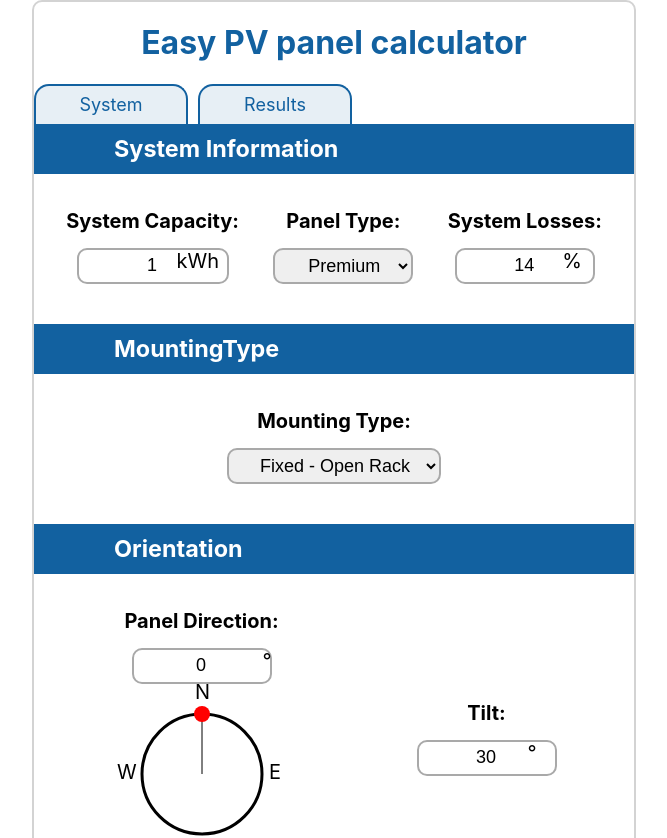
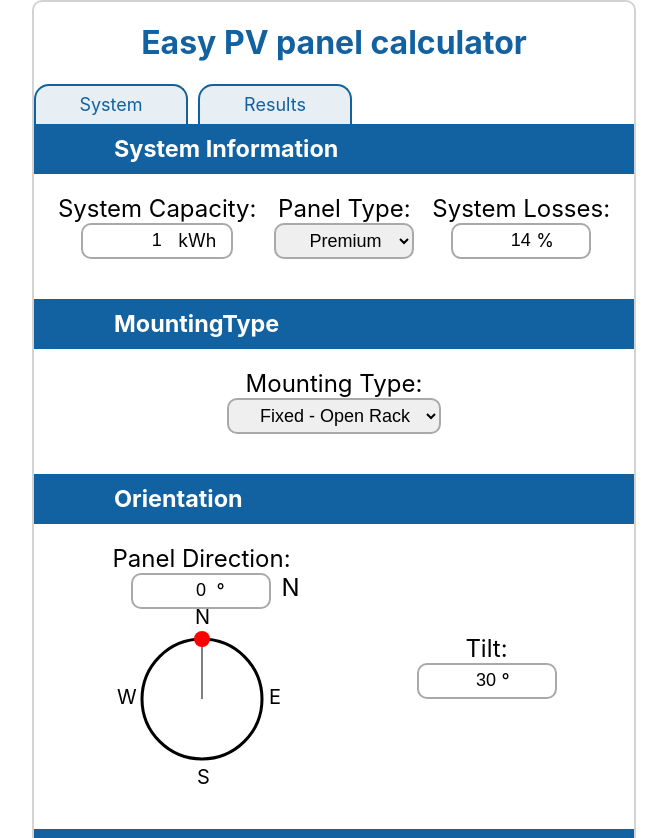
Before and after one commit to Lazd53/pv-calculator, a React (Create React App) app: page / in a window 1280 px wide. Shown: the top 838 px of the page, without its empty margins (306-973 px from the left). Built offline with nearby package versions, Linux system fonts and the light colour scheme.

Commit message:
Add ability to have post-text after input box

```diff
--- a/src/components/App.css
+++ b/src/components/App.css
@@ -66,8 +66,12 @@ h1 {
   font-size: 20px;
 }
 
-.input-component-title{
-  margin: 15px 0;
+.input-component-label{
+  font-size: 24px;
+  font-weight: normal;
+  display: flex;
+  flex-direction: column;
+  align-items: center;
 }
 
 .input-fields, .input-fields option{
@@ -127,15 +131,21 @@ h1 {
   r: 7px;
 }
 
-.input-suffix-container{
+.span-suffix{
   position: relative;
 }
-
-.input-suffix-container::after{
+.span-suffix::before{
   position: absolute;
-  content: attr(data-content);
-  right: 20px;
-  top: 1px;
+  left: -55px;
+  font-size: 18px;
+  top: 7px;
+  content: attr(data-suffix);
+}
+.span-suffix::after{
+  position: absolute;
+  left: 10px;
+  font-size: 24px;
+  content: attr(data-afterText);
 }
 
 .location-coords{
@@ -148,4 +158,12 @@ h1 {
   justify-content: center;
 }
 
-/* .marker-container > img */
+.azimuth{
+  display: flex;
+  flex-direction: column;
+  align-items: center;
+}
+
+.radialSlider{
+  margin-top: 20px;
+}
--- a/src/components/InputComponent.js
+++ b/src/components/InputComponent.js
@@ -22,14 +22,12 @@ class InputComponent extends React.Component{
   }
 
   createInputByType = () => {
-    const {type, min, max, panelRequestInfo, storeName, suffix} = this.props
-
+    const {type, min, max, panelRequestInfo, storeName, suffix, afterText} = this.props
+    console.log(afterText)
     switch(type){
       case "number":
         return (
-          <div className="input-suffix-container"
-            data-content={suffix}
-          >
+          <div>
             <input
               type="number"
               min={min}
@@ -37,7 +35,7 @@ class InputComponent extends React.Component{
               onChange = {this.handleNumberInput}
               value = {panelRequestInfo[storeName]}
               className="input-fields"
-            />
+            /><span className="span-suffix" data-suffix={suffix} data-afterText={afterText}></span>
           </div>
         );
       case "select":
@@ -58,11 +56,11 @@ class InputComponent extends React.Component{
   }
 
   render(){
-    const { label } = this.props;
+    const { label, afterText } = this.props;
     return(
       <div className="input-component">
-        <label>
-          <h4 className="input-component-title">{label}</h4>
+        <label className="input-component-label">
+          {label}<br/>
           {this.createInputByType()}
         </label>
       </div>
```
